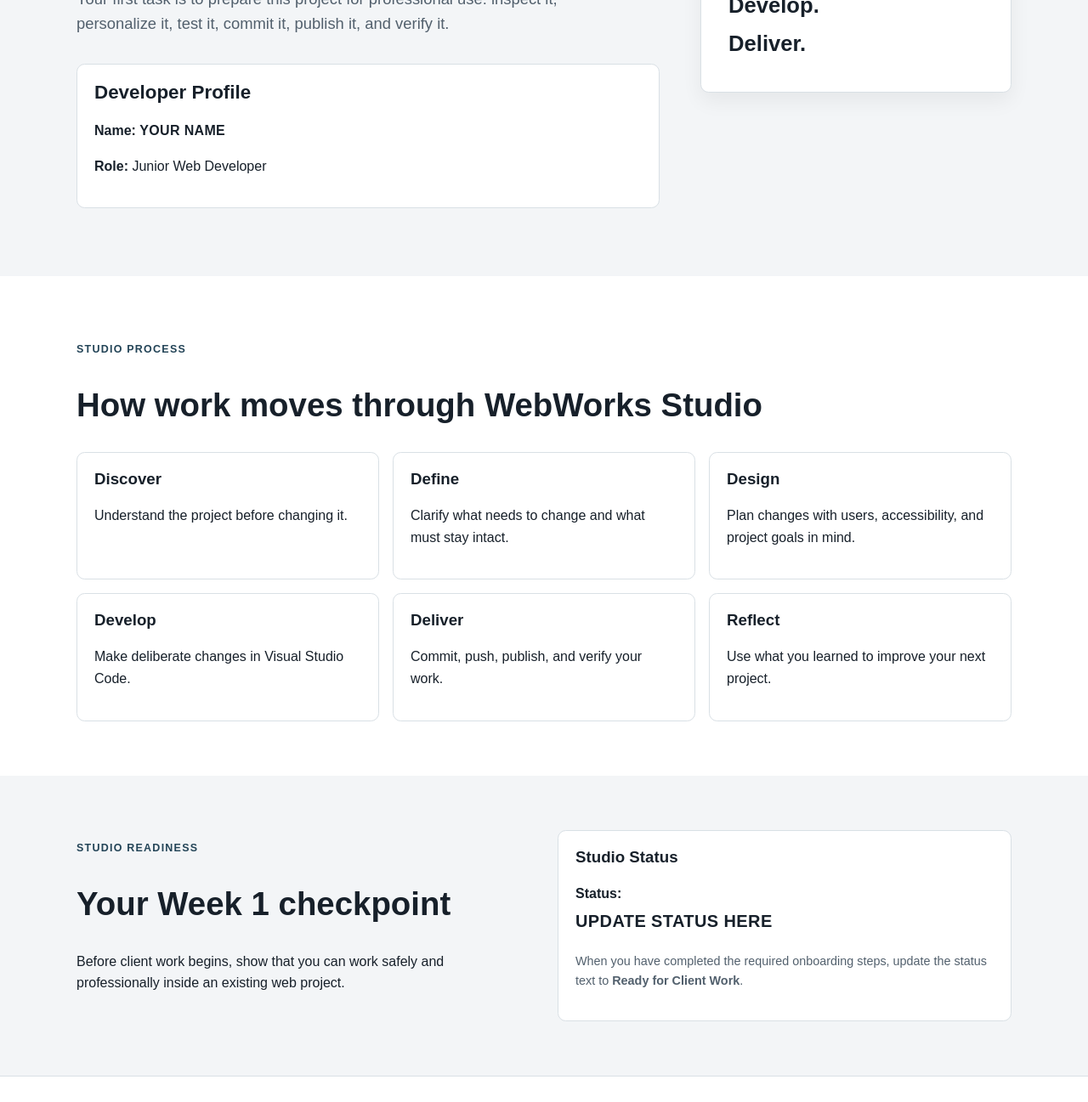
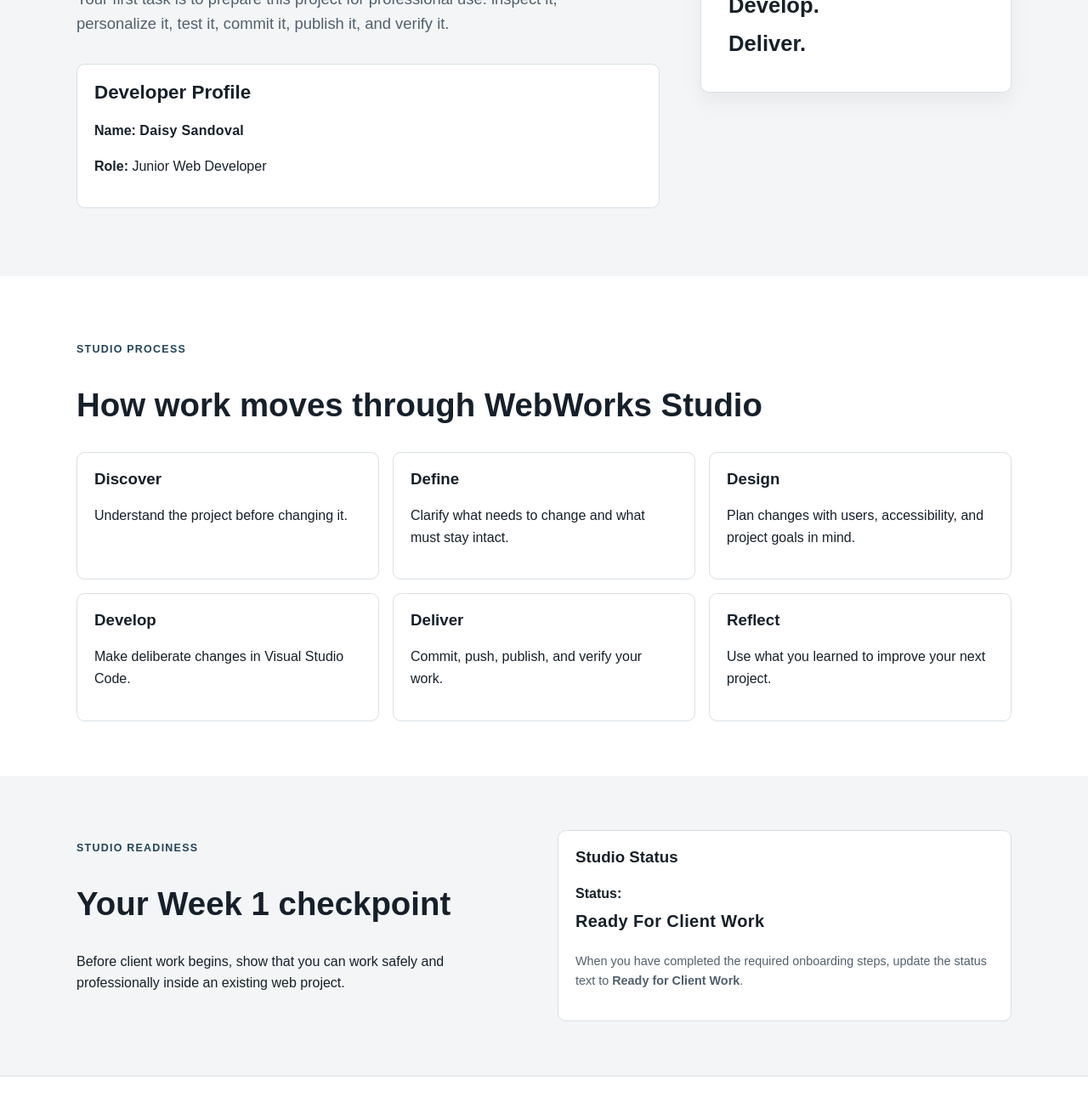
Before and after one commit to DaisyS101/webworks-studio, a plain HTML site: page index.html in a window 1280 px wide. Shown: the part 386-1683 px from the top of the page at 85% size. Drawn offline with Linux system fonts and the light colour scheme.

Commit message:
Update WebWorks Studios
Fixed the original problem will do another test as a safety precaution. updated and added my name a status

```diff
--- a/index.html
+++ b/index.html
@@ -39,7 +39,7 @@
 
           <div class="profile-card" aria-labelledby="developer-heading">
             <h2 id="developer-heading">Developer Profile</h2>
-            <p><strong>Name:</strong> <span class="placeholder">YOUR NAME</span></p>
+            <p><strong>Name:</strong> <span class="placeholder">Daisy Sandoval</span></p>
             <p><strong>Role:</strong> Junior Web Developer</p>
           </div>
         </div>
@@ -105,7 +105,7 @@
         <div class="check-card">
           <h3>Studio Status</h3>
           <p class="status-label"><strong>Status:</strong></p>
-          <p class="status-value placeholder">UPDATE STATUS HERE</p>
+          <p class="status-value placeholder">Ready For Client Work</p>
           <p class="small">
             When you have completed the required onboarding steps, update the status
             text to <strong>Ready for Client Work</strong>.
```
